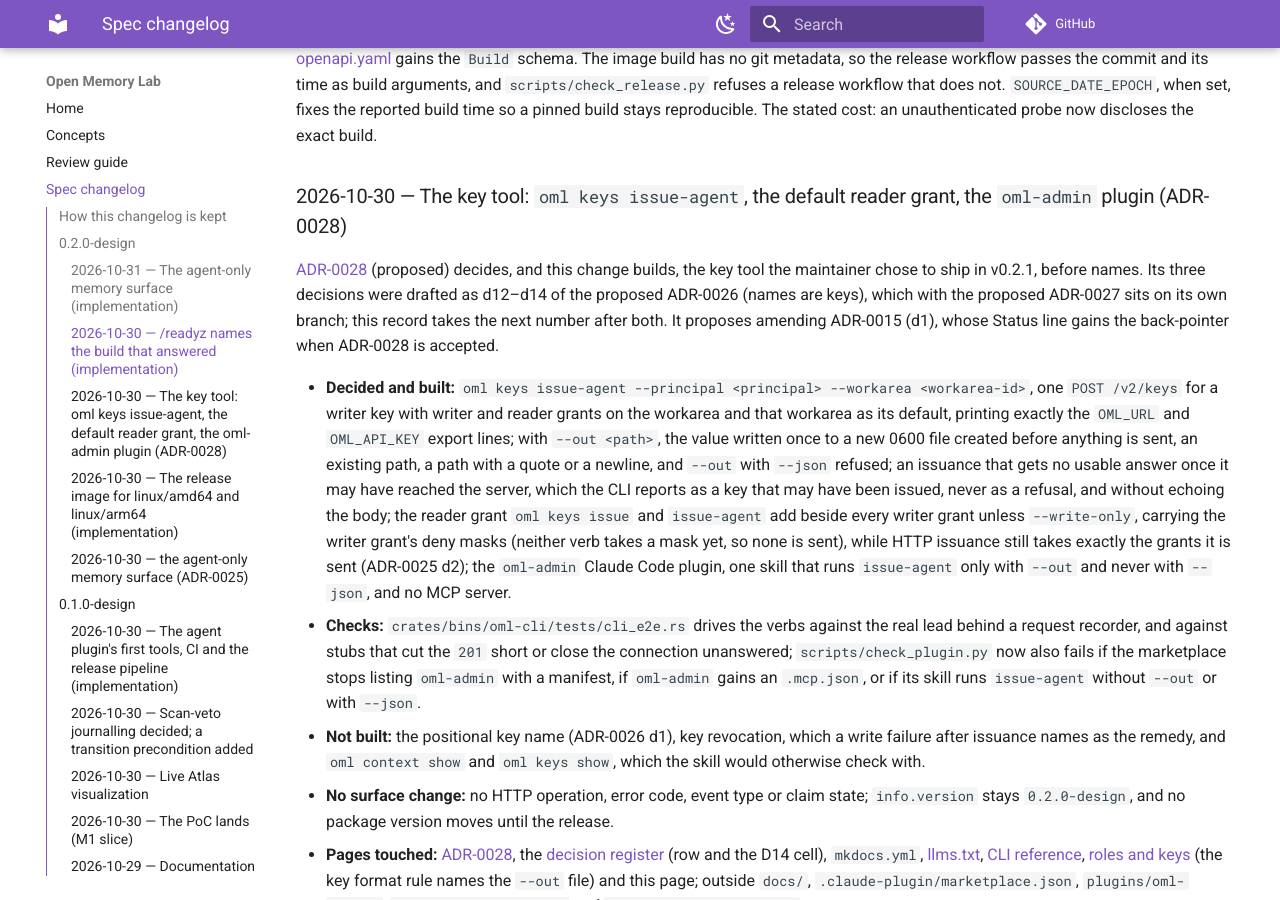
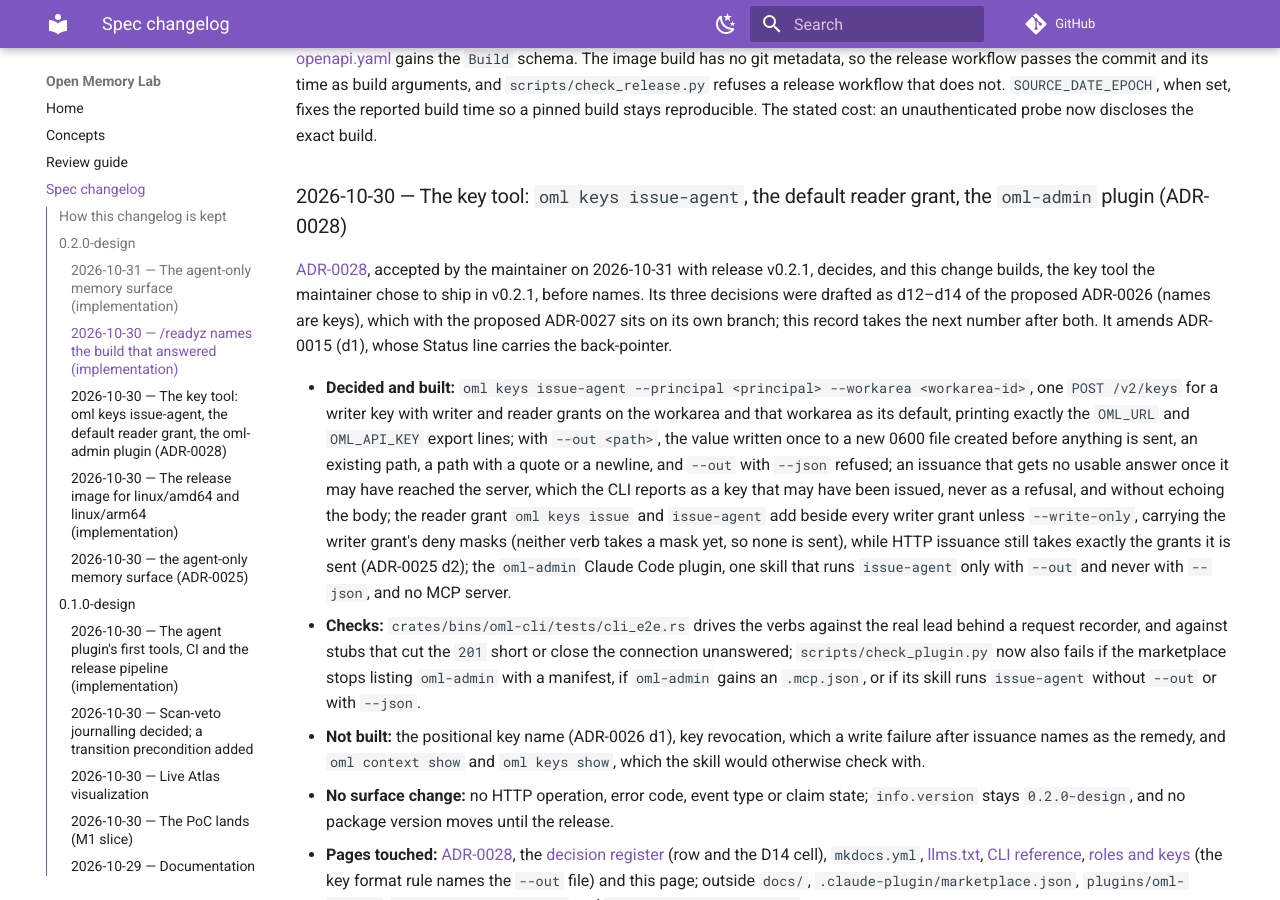
Before and after one commit to e8kor/open-memory-lab, an MkDocs documentation site: the page built from docs/changelog.md, in a window 1280 px wide and 900 px high, scrolled down 1967 px. Built offline with MkDocs 1.6.1 and Material for MkDocs 9.7.7, drawn with Linux system fonts in a browser that asks for light colours; comment, search, counter and statistics services are not loaded.

Commit message:
Accept ADR-0028 and release 0.2.1: the key tool, the default reader grant and the oml-admin skill
The maintainer accepted ADR-0028 on 2026-10-31 for v0.2.1; ADR-0015 carries its back-pointer. The workspace and both plugins move to 0.2.1. The release adds no server change: it is the oml CLI and the oml-admin plugin.

Co-Authored-By: Claude Opus 5.5 <noreply@anthropic.com>

```diff
--- a/Cargo.toml
+++ b/Cargo.toml
@@ -13,7 +13,7 @@ members = [
 ]
 
 [workspace.package]
-version = "0.2.0"
+version = "0.2.1"
 edition = "2024"
 # MSRV = pinned stable minus two minor releases (ci-and-toolchain.md MSRV window)
 rust-version = "1.97"
--- a/docs/changelog.md
+++ b/docs/changelog.md
@@ -105,11 +105,12 @@ unauthenticated probe now discloses the exact build.
 
 ### 2026-10-30 — The key tool: `oml keys issue-agent`, the default reader grant, the `oml-admin` plugin (ADR-0028)
 
-[ADR-0028](adr/ADR-0028-agent-key-issuance.md) (proposed) decides, and this change builds, the
+[ADR-0028](adr/ADR-0028-agent-key-issuance.md), accepted by the maintainer on 2026-10-31 with
+release v0.2.1, decides, and this change builds, the
 key tool the maintainer chose to ship in v0.2.1, before names. Its three decisions were drafted as
 d12–d14 of the proposed ADR-0026 (names are keys), which with the proposed ADR-0027 sits on its
-own branch; this record takes the next number after both. It proposes amending ADR-0015 (d1), whose
-Status line gains the back-pointer when ADR-0028 is accepted.
+own branch; this record takes the next number after both. It amends ADR-0015 (d1), whose Status line
+carries the back-pointer.
 
 - **Decided and built:** `oml keys issue-agent --principal <principal> --workarea <workarea-id>`,
   one `POST /v2/keys` for a writer key with writer and reader grants on the workarea and that
```
Also changed, not shown: docs/adr/ADR-0015-cli-administration.md (+2 -2 lines), docs/adr/ADR-0028-agent-key-issuance.md (+2 -2 lines), docs/adr/index.md (+1 -1 lines), 3 other files.
